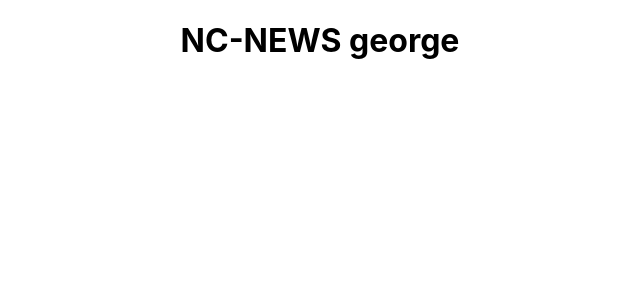
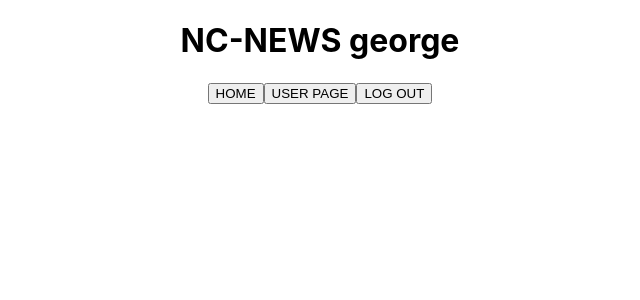
Before and after one commit to longlandg/FE-NC-NEWS, a React (Create React App) app: page / in a window 1280 px wide. Shown: the top 300 px of the page, without its empty margins (320-960 px from the left). Built offline with nearby package versions, Linux system fonts and the light colour scheme.

Commit message:
PageElement NavBar  added, includes HOME button, USER PAGE which only appears if user logged in and LOGIN and LOGOUT button that toggles depending one if a user is logged in

```diff
--- a/src/App.js
+++ b/src/App.js
@@ -1,7 +1,7 @@
 import React, { Component } from "react";
 import { Router } from "@reach/router";
 import Title from "./components/PageElements/Title.jsx";
-
+import NavBar from "./components/PageElements/NavBar";
 import "./App.css";
 
 class App extends Component {
@@ -13,6 +13,7 @@
     return (
       <div className="App">
         <Title userName={this.state.userName} />
+        <NavBar userName={this.state.userName} />
       </div>
     );
   }
--- /dev/null
+++ b/src/components/PageElements/NavBar.jsx
@@ -0,0 +1,27 @@
+import React, { components } from "react";
+
+const NavBar = props => {
+  return (
+    <nav className="NavBar">
+      <button className="HomeButton" type="button">
+        HOME
+      </button>
+      {props.userName && (
+        <button className="UserPage" type="button">
+          USER PAGE
+        </button>
+      )}
+      {props.userName ? (
+        <button className="LogOut" type="button">
+          LOG OUT
+        </button>
+      ) : (
+        <button className="LogIn" type="button">
+          LOG IN
+        </button>
+      )}
+    </nav>
+  );
+};
+
+export default NavBar;
--- a/src/components/PageElements/Title.jsx
+++ b/src/components/PageElements/Title.jsx
@@ -1,9 +1,8 @@
 import React, { component } from "react";
 
 const Title = props => {
-  console.log(props.userName);
   return (
-    <div>
+    <div className="Title">
       {!props.userName ? <h1>NC-NEWS</h1> : <h1>NC-NEWS {props.userName}</h1>}
     </div>
   );
```
